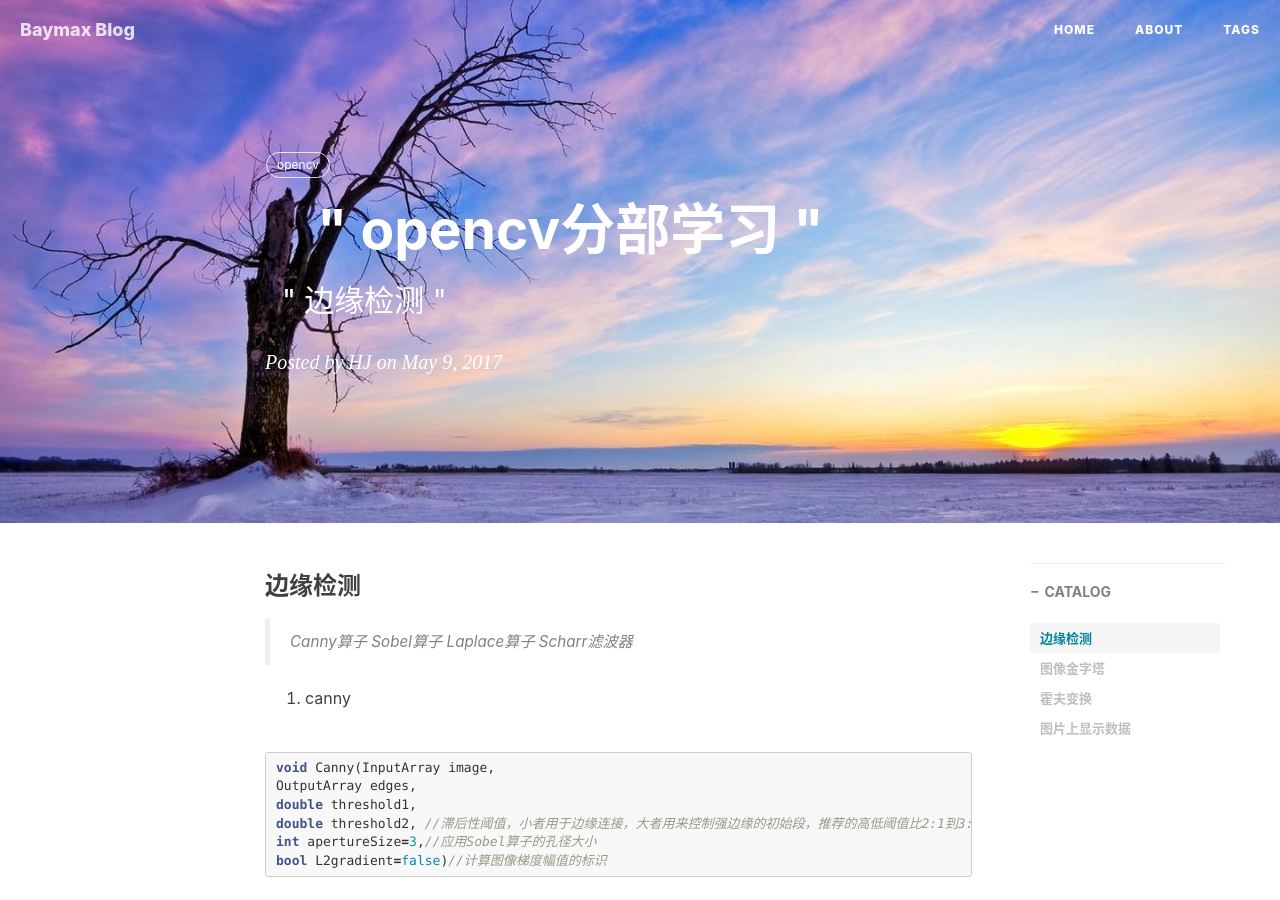
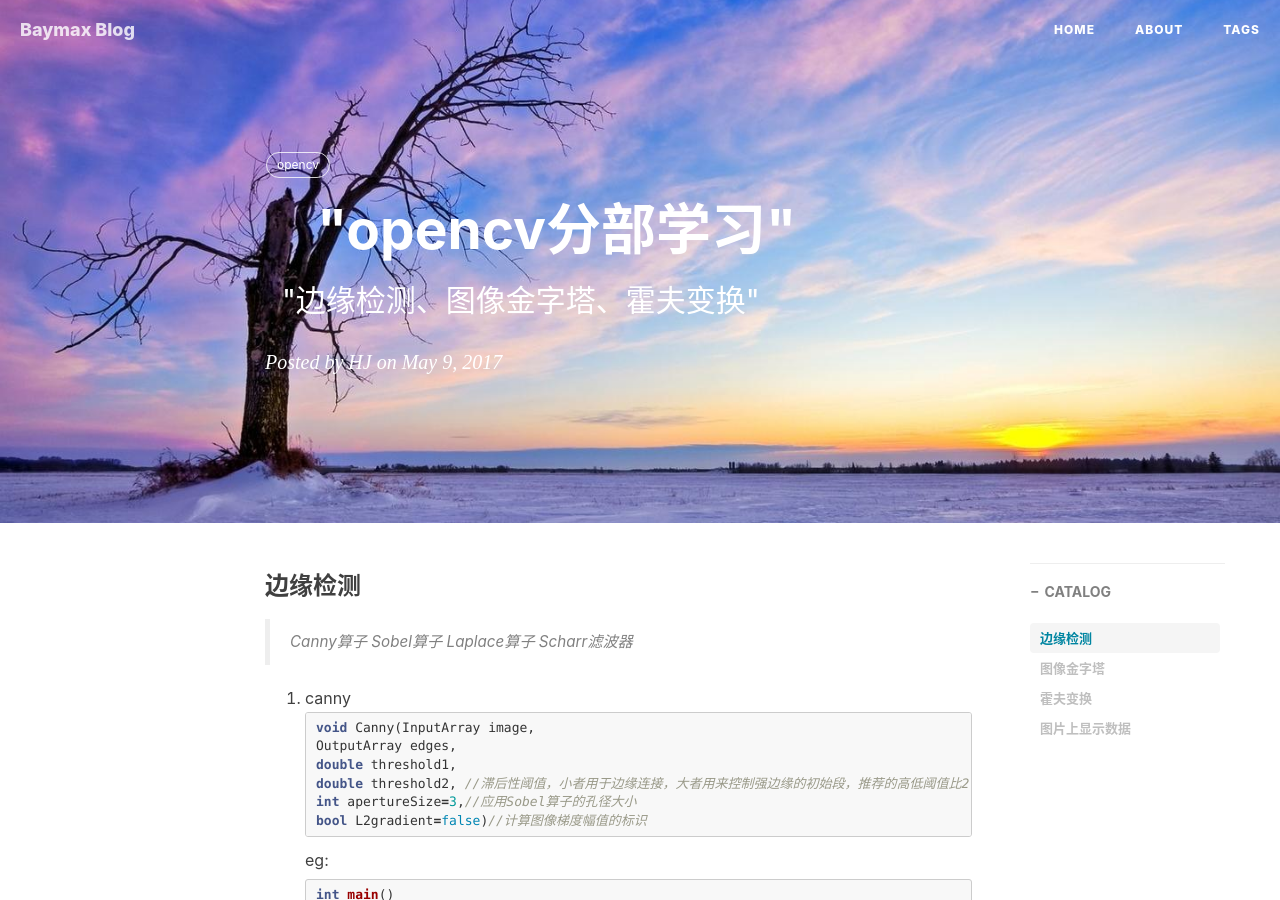
Before and after one commit to Lmonologue/baymax.github.io, a Jekyll site: the page built from _posts/2017-05-09-opencv分部学习.md, in a window 1280 px wide and 900 px high. Built offline with Jekyll 4.4.1, drawn with Linux system fonts in a browser that asks for light colours; nearby versions of some CDN libraries; comment, search, counter and statistics services are not loaded.

Commit message:
Update 2017-05-09-opencv分部学习.md

````diff
--- a/_posts/2017-05-09-opencv分部学习.md
+++ b/_posts/2017-05-09-opencv分部学习.md
@@ -1,7 +1,7 @@
 ---
 layout:     post
-title:      " opencv分部学习 "
-subtitle:   " 边缘检测 "
+title:      "opencv分部学习"
+subtitle:   "边缘检测、图像金字塔、霍夫变换"
 date:       2017-05-09 20:30:00
 author:     "HJ"
 header-img: "img/post-bg-2017.jpg"
@@ -18,7 +18,6 @@ Laplace算子
 Scharr滤波器
 
 1. canny
-
 ```c++
 void Canny(InputArray image,
 OutputArray edges,
@@ -28,7 +27,6 @@ int apertureSize=3,//应用Sobel算子的孔径大小
 bool L2gradient=false)//计算图像梯度幅值的标识
 ```
 eg:
-
 ```c++
 int main()
 {
@@ -52,9 +50,7 @@ int main()
 	return 0;
 }
 ```
-
 2. Sobel
-
 ```c++
 void Sobel(InputArray src,
 OutputArray dst,
@@ -64,11 +60,8 @@ int ksize=3,//Sobel核的大小,必须取1，3，5或7
 double scale=1,//缩放因子
 double delta=0,//在结果存入目标图之前可选的delta值
 int borderType=BORDER_DEFAULT)//边界模式
-
 ```
-
 3. Laplacian
-
 ```c++
 void Laplacian(InputArray src,
 OutputArray dst,
@@ -78,9 +71,7 @@ double scale=1,
 double delta=0,
 int borderType=BORDER_DEFAULT)
 ```
-
 4. Scharr
-
 ```c++
 void Scharr(InputArray src,
 OutputArray dst,
@@ -115,7 +106,6 @@ Mat src=imread(“1.jpg”)
 //指定fx和fy，让函数计算出目标图像的大小
 resize(src, dst, Size(), 0.5, 0.5);
 ```
-
 2. pyrUp()
 ```c++
 void pyrUp(InputArray src,
@@ -132,7 +122,6 @@ OutputArray dst,
 const Size& dstsize=Size(),
 int borderType=BORDER_DEFAULT)
 ```
-
 ### 霍夫变换
 
 >霍夫变换(Hough Transform)是图像处理中的一种特征提取技术，该过程在一个参数空间中通过计算累计结果的局部最大值得到一个符合该特定形状的集合作为霍夫变换结果。
@@ -179,7 +168,6 @@ int main( )
     return 0;
 }
 ```
-
 2. HoughLinesP()
 ```c++
 void HoughLinesP(InputArray image,
@@ -256,7 +244,6 @@ int main( )
     return 0;
 }
 ```
-
 ### 图片上显示数据
 1. putText
 ```c++
@@ -271,7 +258,6 @@ int lineType=8,
 bool bottomLeftOrigin=false)
 ```
 eg：
-
 ```c++
 void show_data(string name,Mat* img,Point p,int data)
 {
````
